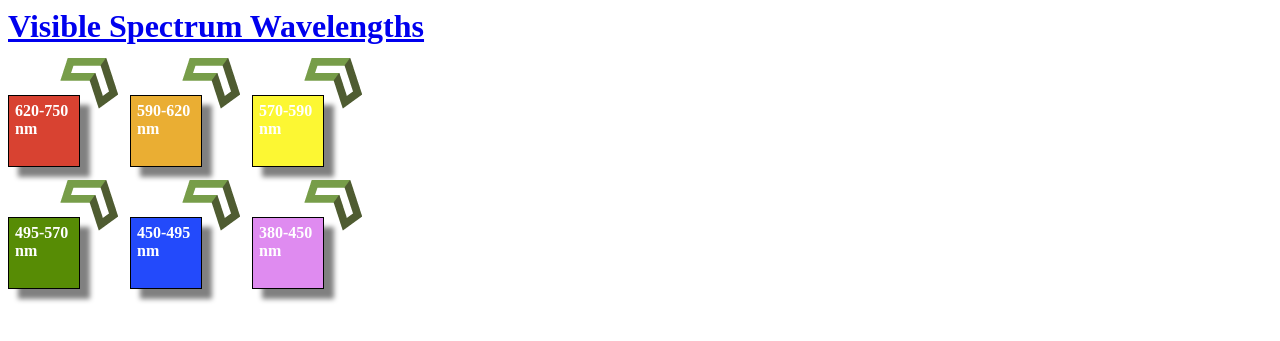
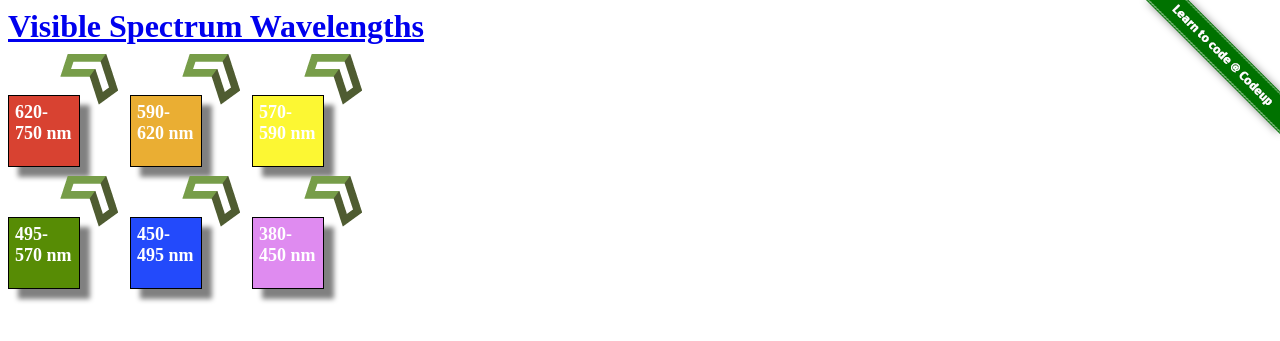
Before and after one commit to ryanscottbaker/Codeup-Web-Exercises, a PHP site: page /css_positioning.html in a window 1280 px wide. Shown: the top 341 px of the page. Run offline with PHP 8.4, Linux system fonts and the light colour scheme.

Commit message:
Pretty close to perfect. Added ribbon, spacing on text, floated greenbox left so it seems to stay put on any screen size.

```diff
--- a/public/css/css_positioning.css
+++ b/public/css/css_positioning.css
@@ -10,11 +10,19 @@ h1{color: #602F95;
    margin-bottom: 50px
  }
 
+ img.ribbon{
+  float: right;
+  position: relative;
+  left: 8px;
+  bottom: 95px;
+ }
+
 .redbox {
 background-color: #D84231;
 box-shadow: 10px 10px 5px grey;
 color: white;
 font-weight: bolder;
+font-size: 18px;
 width: 72px;
 height: 72px;
 padding: 6px;
@@ -28,6 +36,7 @@ float: left;
 margin: 0px 50px 50px 50px;
 background-color: #EAAE33;
 box-shadow: 10px 10px 5px grey;
+font-size: 18px;
 color: white;
 font-weight: bolder;
 width: 72px;
@@ -39,11 +48,12 @@ border-width: 1px;
 float: left;
 }
 .yellowbox{
-margin: 0px 900px 50px 0px;
+margin: 0px 50px 50px 0px;
 background-color: #FCF733;
 box-shadow: 10px 10px 5px grey;
 color: white;
 font-weight: bolder;
+font-size: 18px;
 width: 72px;
 height: 72px;
 padding: 6px;
@@ -58,6 +68,7 @@ background-color: #578C05;
 box-shadow: 10px 10px 5px grey;
 color: white;
 font-weight: bolder;
+font-size: 18px;
 width: 72px;
 height: 72px;
 padding: 6px;
@@ -65,13 +76,15 @@ border-style: solid;
 border-color: black;
 border-width: 1px;
 float: left;
+clear: left;
 }
 .bluebox{
-margin: 0px 50px 0px 50px;
+margin: 0px 0px 0px 50px;
 background-color: #234AFB;
 box-shadow: 10px 10px 5px grey;
 color: white;
 font-weight: bolder;
+font-size: 18px;
 width: 72px;
 height: 72px;
 padding: 6px;
@@ -81,11 +94,12 @@ border-width: 1px;
 float: left;
 }
 .violetbox{
-margin: 0px 0px 0px 0px;
+margin: 0px 0px 0px 50px;
 background-color: #DF8BF0;
 box-shadow: 10px 10px 5px grey;
 color: white;
 font-weight: bolder;
+font-size: 18px;
 width: 72px;
 height: 72px;
 padding: 6px;
@@ -97,31 +111,31 @@ border-width: 1px;
 
 img.codeup1 {
   position: relative;
-  bottom: 80px;
+  bottom: 90px;
   left:  45px;
 }
 img.codeup2 {
   position: relative;
-  bottom: 80px;
+  bottom: 90px;
   left:  45px;
 }
 img.codeup3 {
   position: relative;
-  bottom: 80px;
+  bottom: 90px;
   left:  45px;
 }
 img.codeup4 {
   position: relative;
-  bottom: 80px;
+  bottom: 90px;
   left:  45px;
 }
 img.codeup5 {
   position: relative;
-  bottom: 80px;
+  bottom: 90px;
   left:  45px;
 }
 img.codeup6 {
   position: relative;
-  bottom: 80px;
+  bottom: 90px;
   left:  45px;
 }
--- a/public/css_positioning.html
+++ b/public/css_positioning.html
@@ -7,8 +7,7 @@
 	<body>
 		<h1> <a href="https://en.wikipedia.org/wiki/Visible_spectrum" target="_blank">Visible Spectrum Wavelengths
 		</h1></a>
-		</div>
-			<div class="container">
+				<img class="ribbon" src="/img/ribbon.png">
 				<div class="redbox"> 620-750 nm
 					<img class="codeup1" src="/img/codeup-arrow.png">
 				</div>
@@ -25,8 +24,7 @@
 					<img class="codeup5" src="/img/codeup-arrow.png">
 				</div>
 				<div class="violetbox"> 380-450 nm
-					<img class="codeup6" src="/img/codeup-arrow.png">
+				<img class="codeup6" src="/img/codeup-arrow.png">
 				</div>
-			</div>
 	</body>
 </html>
```
Also changed, not shown: public/img/ribbon.png (added).
